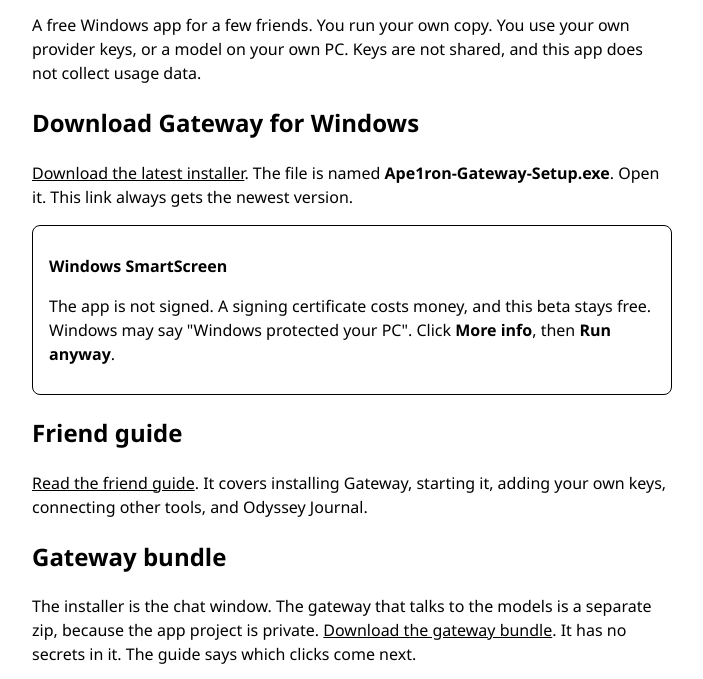
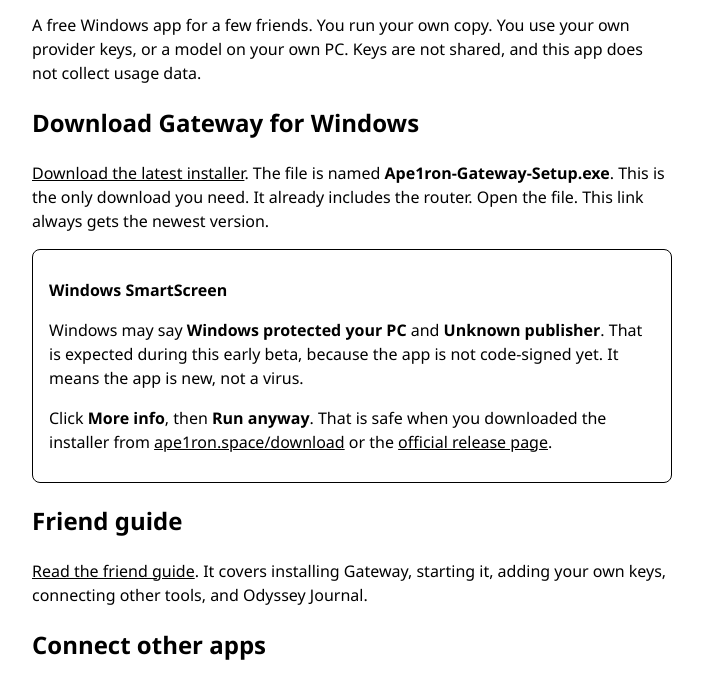
Before and after one commit to iiaaronp99/gateway-releases, a plain HTML site: page index.html in a window 1280 px wide. Shown: the part 83-762 px from the top of the page, without its empty margins (288-991 px from the left). Drawn offline with Linux system fonts and the light colour scheme.

```diff
--- a/index.html
+++ b/index.html
@@ -18,17 +18,15 @@
   <p>A free Windows app for a few friends. You run your own copy. You use your own provider keys, or a model on your own PC. Keys are not shared, and this app does not collect usage data.</p>
 
   <h2>Download Gateway for Windows</h2>
-  <p><a href="https://github.com/iiaaronp99/gateway-releases/releases/latest/download/Ape1ron-Gateway-Setup.exe">Download the latest installer</a>. The file is named <strong>Ape1ron-Gateway-Setup.exe</strong>. Open it. This link always gets the newest version.</p>
+  <p><a href="https://github.com/iiaaronp99/gateway-releases/releases/latest/download/Ape1ron-Gateway-Setup.exe">Download the latest installer</a>. The file is named <strong>Ape1ron-Gateway-Setup.exe</strong>. This is the only download you need. It already includes the router. Open the file. This link always gets the newest version.</p>
   <div class="box">
     <p><strong>Windows SmartScreen</strong></p>
-    <p>The app is not signed. A signing certificate costs money, and this beta stays free. Windows may say "Windows protected your PC". Click <strong>More info</strong>, then <strong>Run anyway</strong>.</p>
+    <p>Windows may say <strong>Windows protected your PC</strong> and <strong>Unknown publisher</strong>. That is expected during this early beta, because the app is not code-signed yet. It means the app is new, not a virus.</p>
+    <p>Click <strong>More info</strong>, then <strong>Run anyway</strong>. That is safe when you downloaded the installer from <a href="https://ape1ron.space/download">ape1ron.space/download</a> or the <a href="https://github.com/iiaaronp99/gateway-releases/releases/latest">official release page</a>.</p>
   </div>
 
   <h2>Friend guide</h2>
   <p><a href="https://github.com/iiaaronp99/gateway-releases/blob/main/FRIEND-GUIDE.md">Read the friend guide</a>. It covers installing Gateway, starting it, adding your own keys, connecting other tools, and Odyssey Journal.</p>
-
-  <h2>Gateway bundle</h2>
-  <p>The installer is the chat window. The gateway that talks to the models is a separate zip, because the app project is private. <a href="https://github.com/iiaaronp99/gateway-releases/raw/main/gateway-bundle.zip">Download the gateway bundle</a>. It has no secrets in it. The guide says which clicks come next.</p>
 
   <h2>Connect other apps</h2>
   <p><a href="https://github.com/iiaaronp99/gateway-releases/blob/main/connect-other-apps.md">Setup for Cursor, Continue, Cline, Open WebUI, Aider, LangChain, and other OpenAI-style tools</a>.</p>
```
Also changed, not shown: 4 other files.
